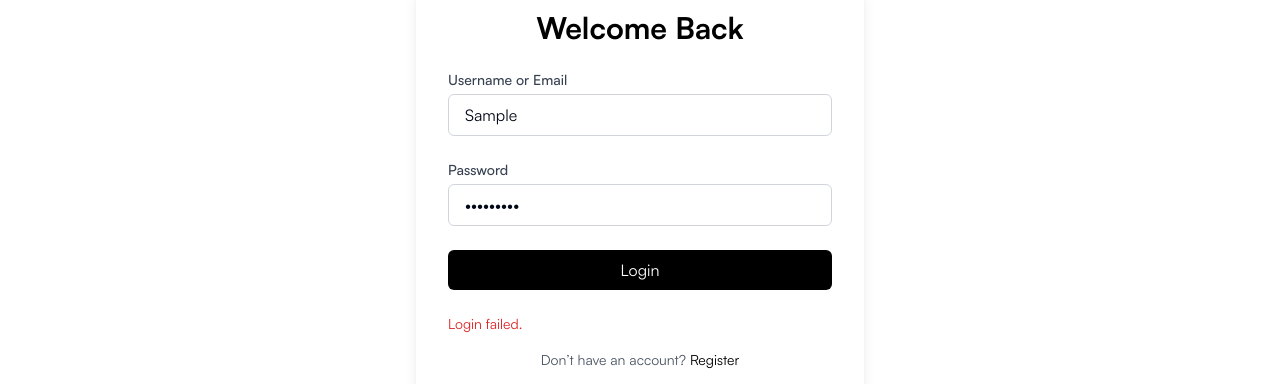
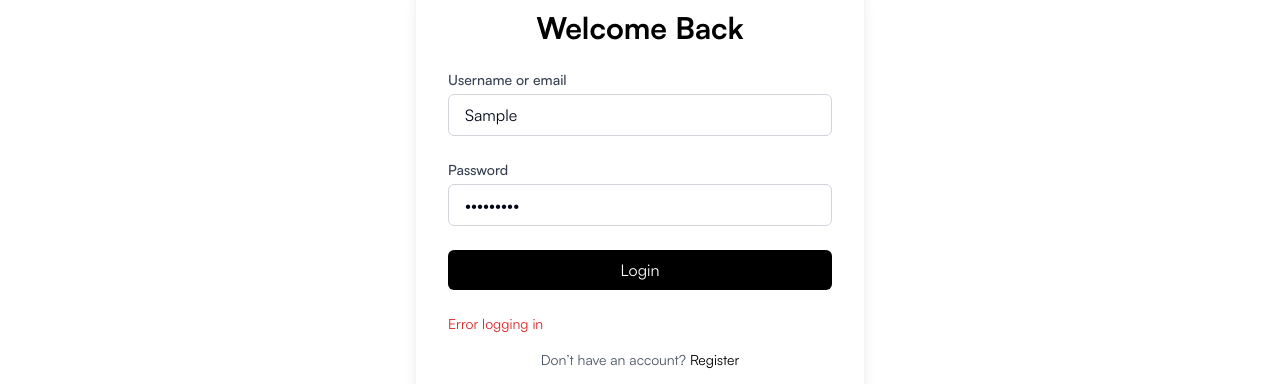
Before and after one commit to Rufai-Ahmed/merce, a Next.js app: page /auth/login in a window 1280 px wide. Both pictures are taken after typing "Sample", "Sample123" into the empty fields and a click on the button "Login". Shown: the part 342-726 px from the top of the page. Built offline with nearby package versions, Linux system fonts and the light colour scheme; no server answers.

Commit message:
fix: favicon

```diff
--- a/package.json
+++ b/package.json
@@ -7,6 +7,7 @@
     "build": "next build",
     "postbuild": "next-sitemap",
     "start": "next start",
+    "start:server": "cross-env NODE_ENV=production node server.js",
     "lint": "next lint"
   },
   "dependencies": {
@@ -48,6 +49,7 @@
     "@types/node": "^20",
     "@types/react": "^19",
     "@types/react-dom": "^19",
+    "cross-env": "^7.0.3",
     "postcss": "^8",
     "tailwindcss": "^3.4.1",
     "typescript": "^5"
--- a/src/app/auth/login/page.tsx
+++ b/src/app/auth/login/page.tsx
@@ -38,10 +38,14 @@ export default function LoginPage() {
         transition={{ duration: 0.5 }}
         className="bg-white p-8 rounded-xl shadow-lg w-full max-w-md"
       >
-        <h2 className="text-3xl font-bold mb-6 text-center text-black">Welcome Back</h2>
+        <h2 className="text-3xl font-bold mb-6 text-center text-black">
+          Welcome Back
+        </h2>
         <form onSubmit={handleSubmit} className="space-y-6">
           <div>
-            <label className="block text-sm font-medium text-gray-700">Username or Email</label>
+            <label className="block text-sm font-medium text-gray-700">
+              Username or email
+            </label>
             <input
               type="text"
               value={username}
@@ -51,7 +55,9 @@ export default function LoginPage() {
             />
           </div>
           <div>
-            <label className="block text-sm font-medium text-gray-700">Password</label>
+            <label className="block text-sm font-medium text-gray-700">
+              Password
+            </label>
             <input
               type="password"
               value={password}
@@ -69,7 +75,15 @@ export default function LoginPage() {
           >
             {isLoading ? "Logging in..." : "Login"}
           </motion.button>
-          {error && <p className="text-sm text-red-600">{(error as any)?.data?.message || "Login failed."}</p>}
+          {error && (
+            <p
+              className="text-sm text-red-600"
+              dangerouslySetInnerHTML={{
+                __html:
+                  (error as any)?.data?.message || "<p>Error logging in</p>",
+              }}
+            ></p>
+          )}
         </form>
         <p className="mt-4 text-center text-sm text-gray-600">
           Don’t have an account?{" "}
--- a/src/app/auth/register/page.tsx
+++ b/src/app/auth/register/page.tsx
@@ -25,7 +25,7 @@ export default function RegisterPage() {
     e.preventDefault();
     try {
       await register(formData).unwrap();
-      router.push("/login");
+      router.push("/auth/login");
     } catch (err) {
       console.error("Registration failed:", err);
     }
@@ -115,8 +115,11 @@ export default function RegisterPage() {
             {isLoading ? "Registering..." : "Register"}
           </motion.button>
           {error && (
-            <p className="text-sm text-red-600">
-              {(error as any)?.data?.message || "Registration failed."}
+            <p className="text-sm text-red-600"
+            dangerouslySetInnerHTML={{
+              __html: (error as any)?.data?.message || "<p>Error Registering</p>",
+            }}
+            >
             </p>
           )}
         </form>
--- a/tsconfig.json
+++ b/tsconfig.json
@@ -33,7 +33,7 @@
     "**/*.ts",
     "**/*.tsx",
     ".next/types/**/*.ts"
-  ],
+, "server.js"  ],
   "exclude": [
     "node_modules"
   ]
```
Also changed, not shown: server.js (added, +21 -0 lines), 2 other files (tests, documents, lock files or other folders).
